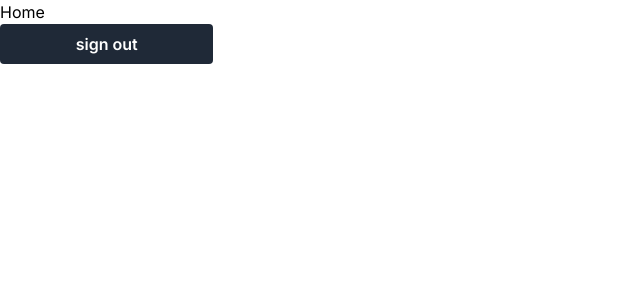
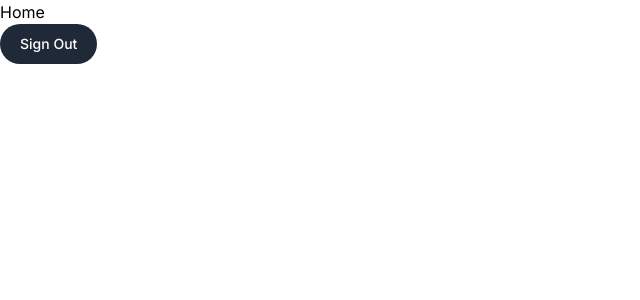
Before and after one commit to SofiaTruta/fitnomeal-Frontend, a Next.js app: page / in a window 1280 px wide. Shown: the top 300 px of the page, without its empty margins (0-640 px from the left). Built offline with nearby package versions, Linux system fonts and the light colour scheme.

Commit message:
flowbite play around

```diff
--- a/components/logout/Logout.jsx
+++ b/components/logout/Logout.jsx
@@ -1,7 +1,13 @@
 import { signOut } from 'next-auth/react'
+import { Button } from 'flowbite-react'
 
 export default function Logout() {
   return (
-    <button className="btn-dark" onClick={() => signOut({callbackUrl: '/welcome'})}>sign out</button>
+    <button
+    type="button"
+    className="text-white bg-gray-800 hover:bg-gray-900 focus:outline-none focus:ring-4 focus:ring-gray-300 font-medium rounded-full text-sm px-5 py-2.5 mr-2 mb-2 dark:bg-gray-800 dark:hover:bg-gray-700 dark:focus:ring-gray-700 dark:border-gray-700"
+    onClick={() => signOut({callbackUrl: '/welcome'})}
+    >Sign Out</button>
+    // <button className="btn-dark" onClick={() => signOut({callbackUrl: '/welcome'})}>sign out</button>
   )
 }
--- a/package.json
+++ b/package.json
@@ -9,6 +9,8 @@
     "lint": "next lint"
   },
   "dependencies": {
+    "flowbite": "^2.0.0",
+    "flowbite-react": "^0.6.4",
     "next": "14.0.0",
     "next-auth": "^4.24.4",
     "react": "^18",
--- a/tailwind.config.js
+++ b/tailwind.config.js
@@ -1,18 +1,11 @@
 /** @type {import('tailwindcss').Config} */
 module.exports = {
   content: [
+    "./node_modules/flowbite-react/**/*.js",
     './pages/**/*.{js,ts,jsx,tsx,mdx}',
     './components/**/*.{js,ts,jsx,tsx,mdx}',
     './app/**/*.{js,ts,jsx,tsx,mdx}',
   ],
-  theme: {
-    extend: {
-      backgroundImage: {
-        'gradient-radial': 'radial-gradient(var(--tw-gradient-stops))',
-        'gradient-conic':
-          'conic-gradient(from 180deg at 50% 50%, var(--tw-gradient-stops))',
-      },
-    },
-  },
-  plugins: [],
+  theme: {},
+  plugins: [  require("flowbite/plugin")],
 }
```
Also changed, not shown: 1 other file (tests, documents, lock files or other folders).
